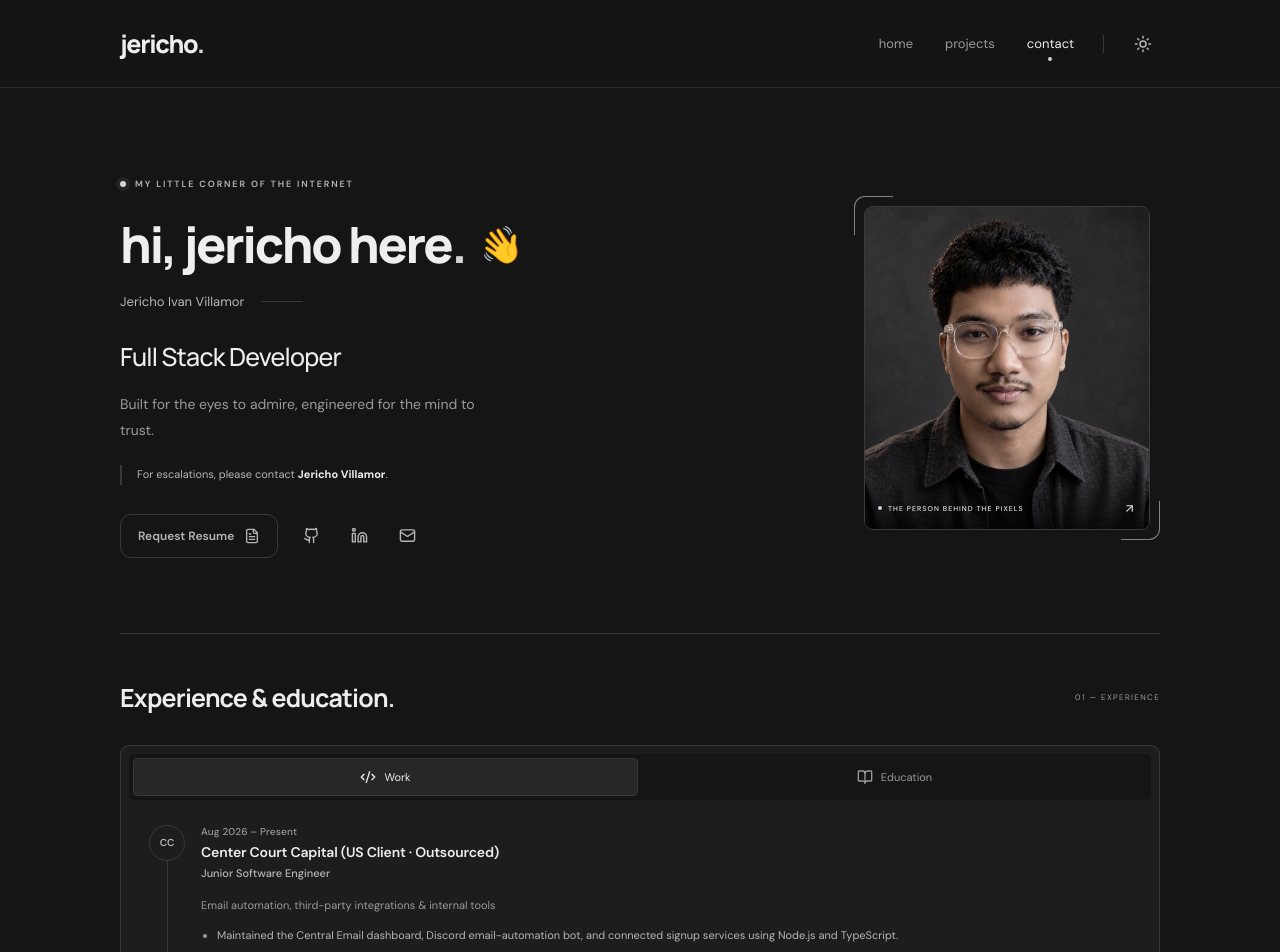
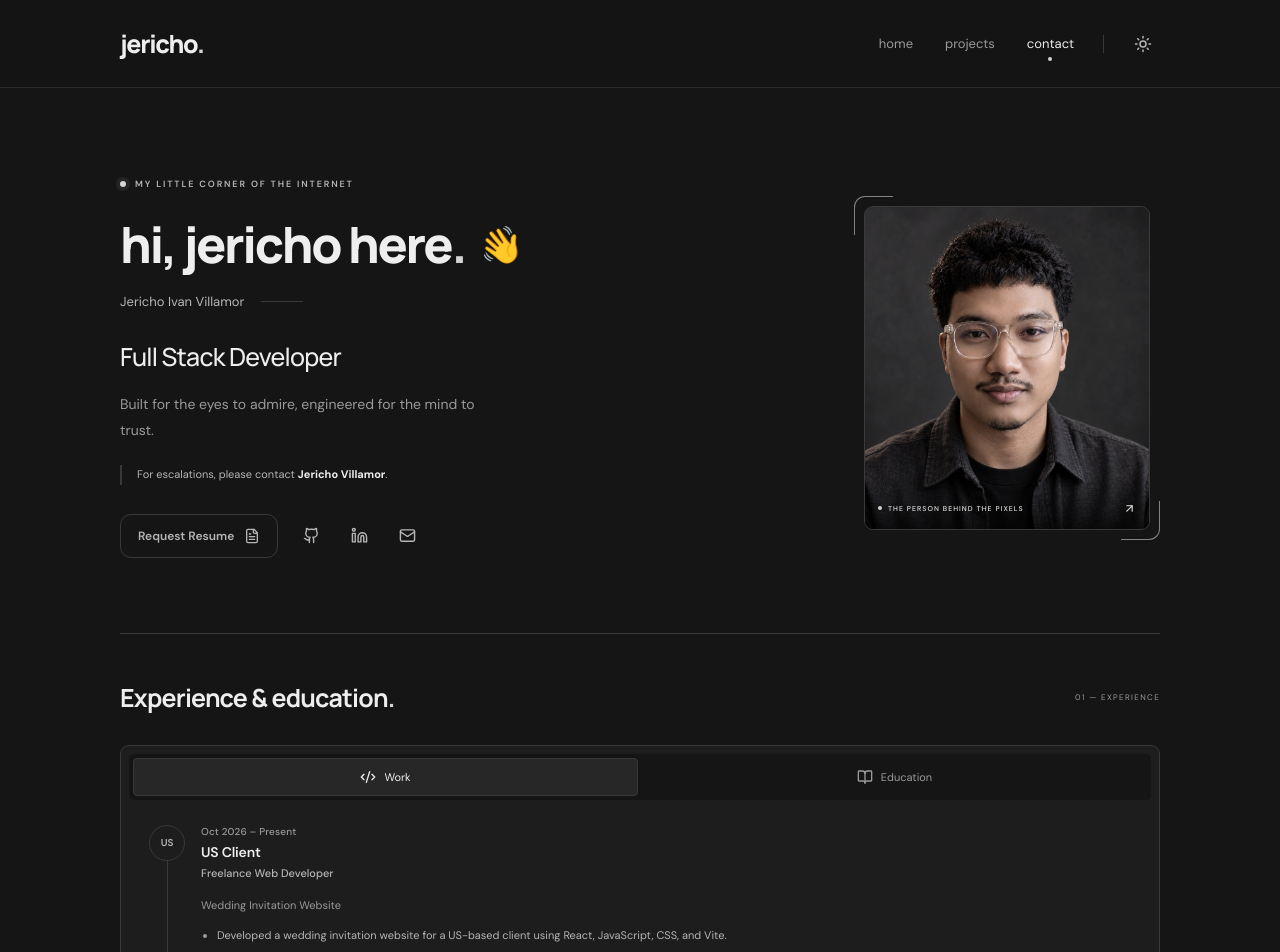
Before and after one commit to jeko-sukunapromax/portfolio-jericho, a React (Vite) app: page / in a window 1280 px wide. Shown: the top 952 px of the page. Built offline with nearby package versions, Linux system fonts and the light colour scheme.

Commit message:
Add US-client freelance wedding invitation work experience

```diff
--- a/src/content.ts
+++ b/src/content.ts
@@ -106,6 +106,17 @@ export const profile: PortfolioContent = {
   bio: "Built for the eyes to admire, engineered for the mind to trust.",
   portrait: "/images/jericho-portrait.webp",
   work: [
+    {
+      title: "Freelance Web Developer",
+      organization: "US Client",
+      period: "Oct 2026 – Present",
+      initials: "US",
+      description: "Wedding Invitation Website",
+      highlights: [
+        "Developed a wedding invitation website for a US-based client using React, JavaScript, CSS, and Vite.",
+        "Built an animated envelope reveal, event countdown, photo viewing, background music, an RSVP dialog, and calendar downloads.",
+      ],
+    },
     {
       title: "Junior Software Engineer",
       organization: "Center Court Capital (US Client · Outsourced)",
```
